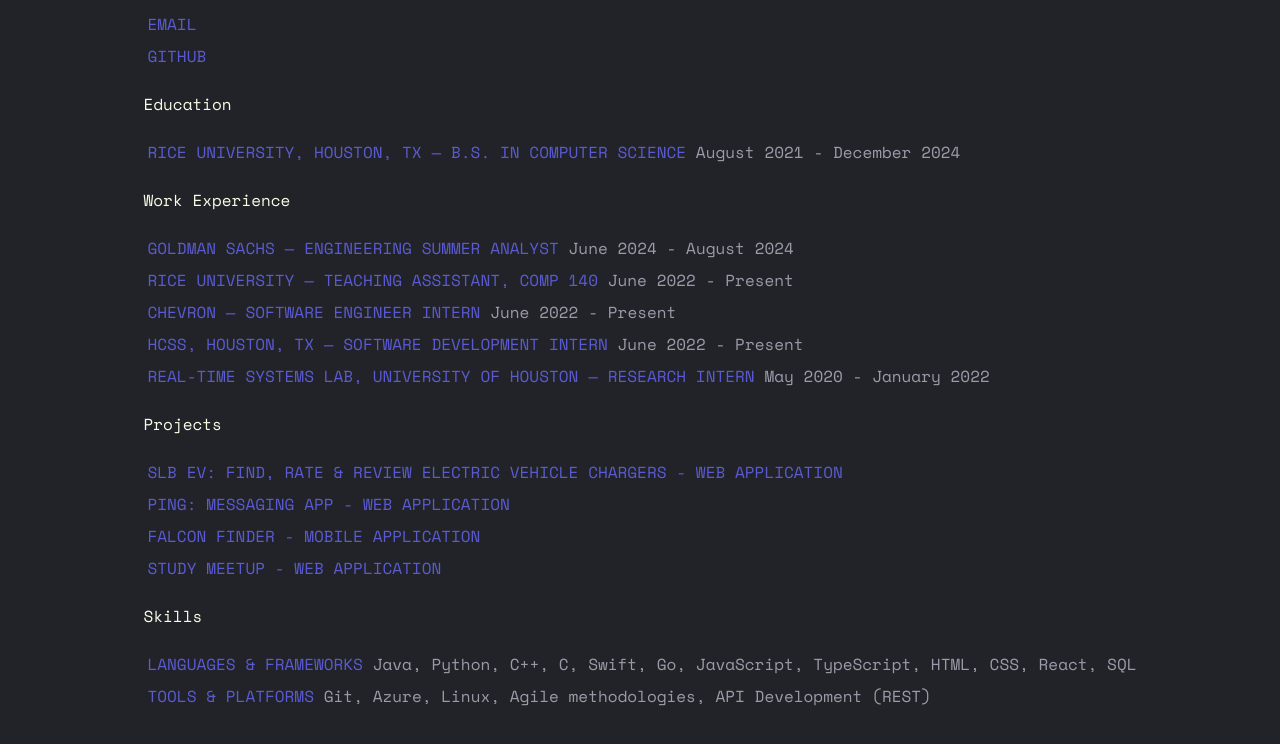
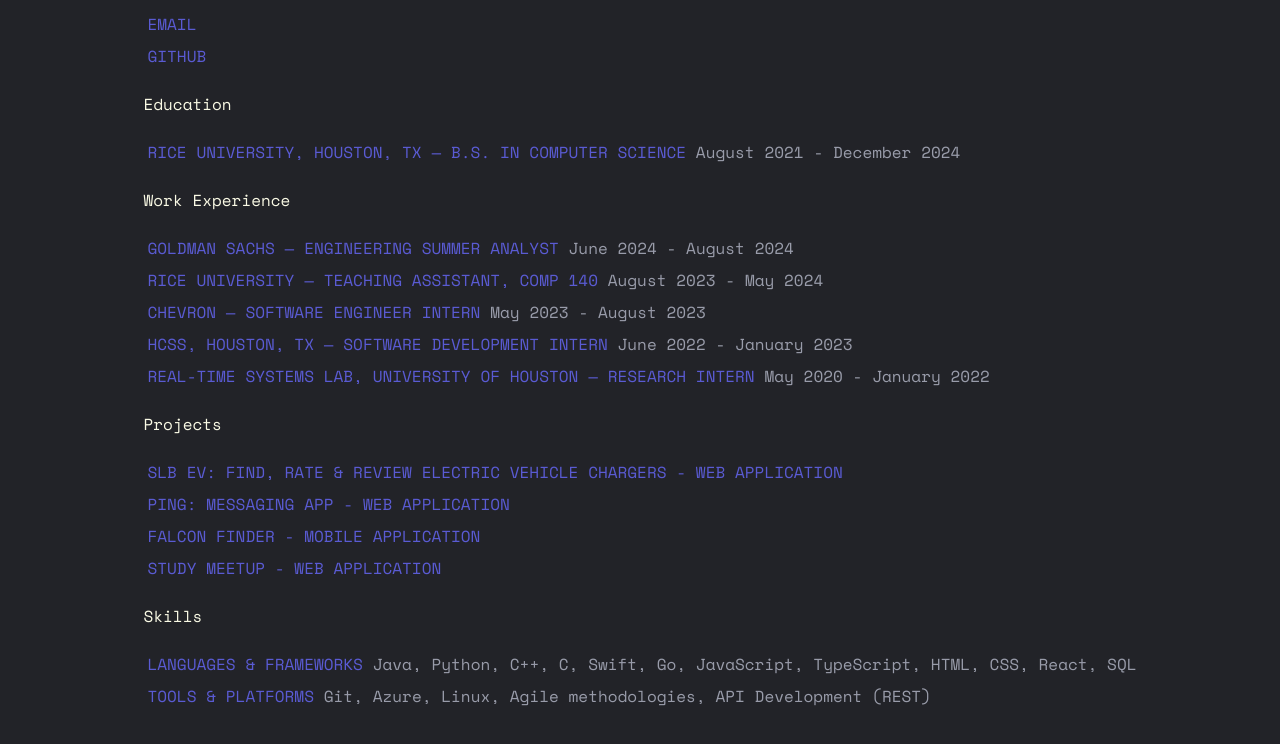
Before and after one commit to lgiri/lgiri.github.io, a plain HTML site: page index.html in a window 1280 px wide. Shown: the part 112-856 px from the top of the page. Drawn offline with nearby package versions, Linux system fonts and the light colour scheme.

Commit message:
fixed dates

```diff
--- a/index.html
+++ b/index.html
@@ -68,17 +68,17 @@
 
 					<a class="menu__item">
 						<span class="menu__item-name">Rice University — Teaching Assistant, COMP 140</span>
-						<span class="menu__item-label">June 2022 - Present</span>
+						<span class="menu__item-label">August 2023 - May 2024</span>
 					</a>
 
 					<a class="menu__item">
 						<span class="menu__item-name">Chevron — Software Engineer Intern</span>
-						<span class="menu__item-label">June 2022 - Present</span>
+						<span class="menu__item-label">May 2023 - August 2023</span>
 					</a>
 
 					<a class="menu__item">
 						<span class="menu__item-name">HCSS, Houston, TX — Software Development Intern</span>
-						<span class="menu__item-label">June 2022 - Present</span>
+						<span class="menu__item-label">June 2022 - January 2023</span>
 					</a>
 
 					<a class="menu__item">
```
